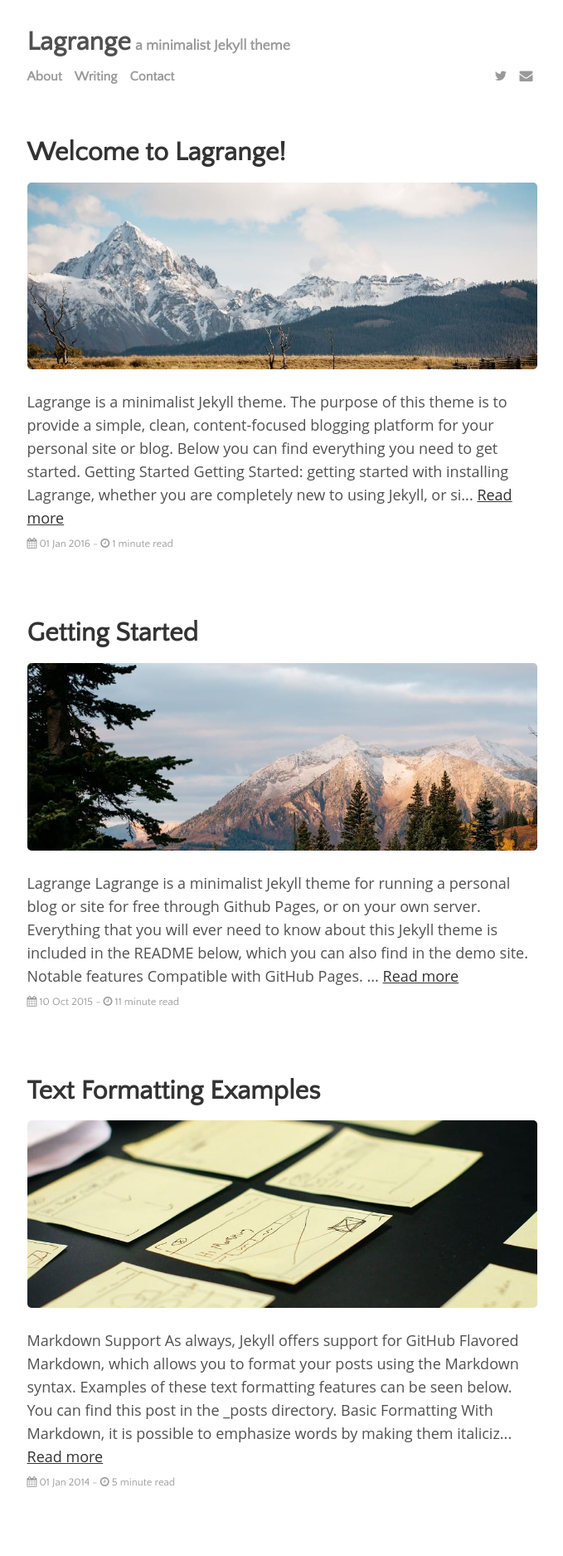
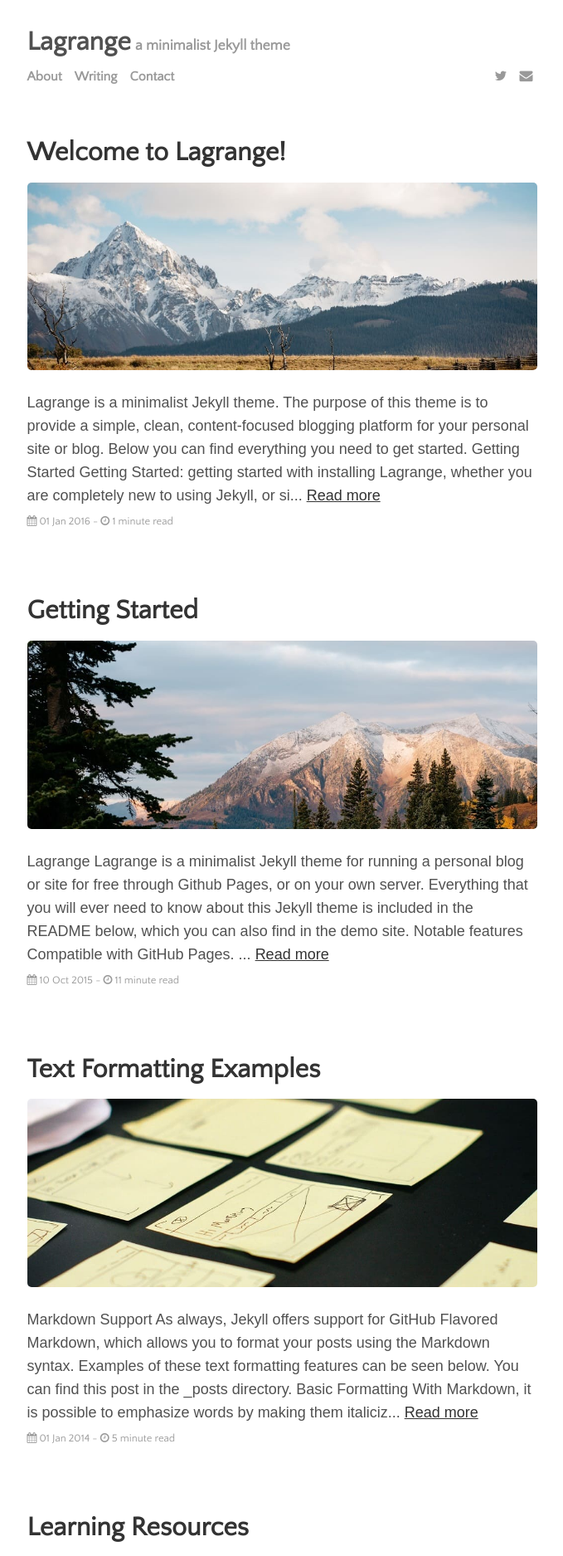
Before and after one commit to zaccone-au/zaccone-au.github.io, a Jekyll site: the page built from index.html, in a window 1280 px wide. Shown: the top 1875 px of the page at 83% size, without its empty margins (300-979 px from the left). Built offline with Jekyll 4.4.1, drawn with Linux system fonts in a browser that asks for light colours; the list of posts is cut into pages by our own code.

Commit message:
Update main.css

```diff
--- a/assets/css/main.css
+++ b/assets/css/main.css
@@ -18,7 +18,7 @@
 */
 
 body {
-  font-family: "Open Sans", "Roboto", "Segoe UI", sans-serif;
+  font-family: Sans-Serif;
   font-size: 18px;
   color: #515151;
   line-height: 1.75rem;
```
